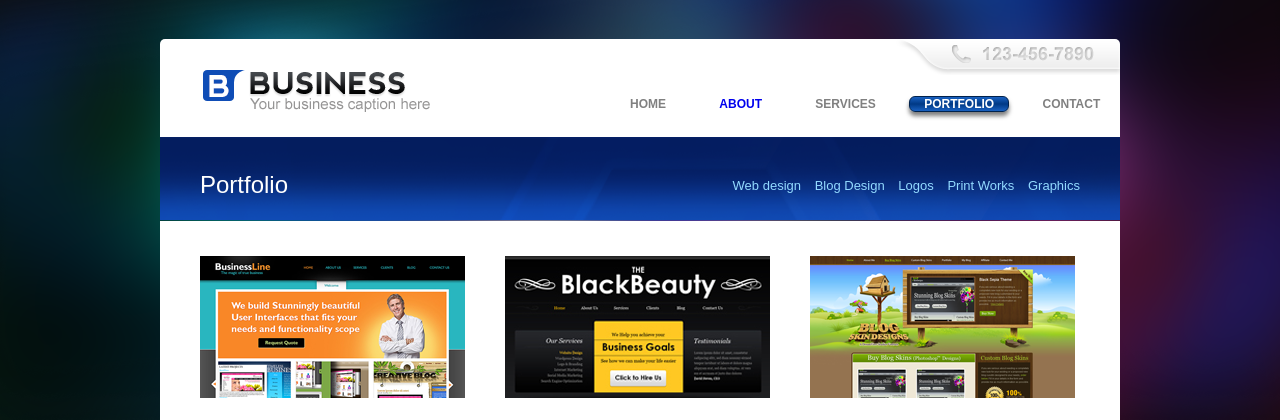
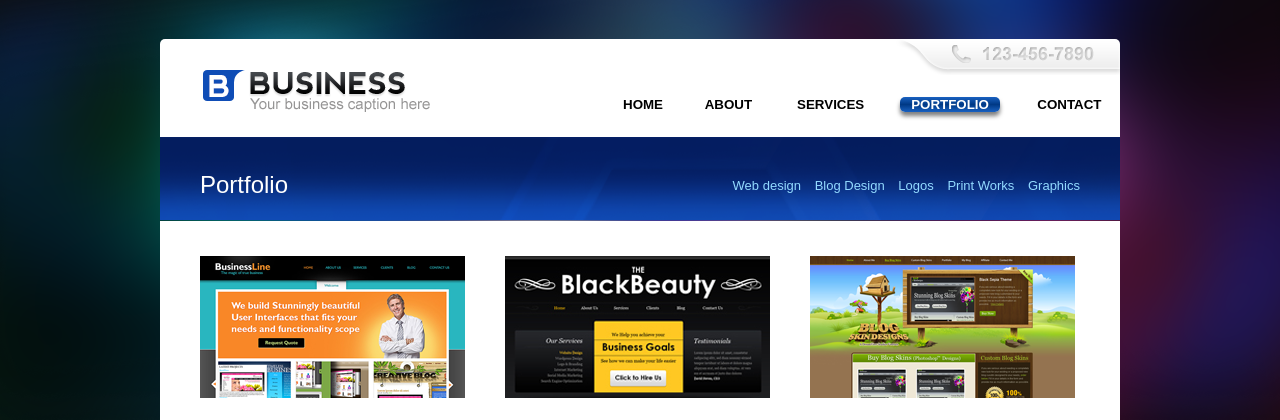
Before and after one commit to maks2020/test1, a PHP site: page /portfolio.html in a window 1280 px wide. Shown: the top 420 px of the page. Run offline with PHP 8.4, Linux system fonts and the light colour scheme.

Commit message:
change design button of menu header

```diff
--- a/site/about_us.css
+++ b/site/about_us.css
@@ -10,7 +10,7 @@
 	float: right;
 }
 
-#nav li:first-child {
+/*#nav li:first-child {
 	margin-right: 40px;
 }
 
@@ -24,4 +24,4 @@
 
 #nav li:nth-child(4) {
 	margin-right: 46px;
-}
+}*/
--- a/site/header.css
+++ b/site/header.css
@@ -23,14 +23,14 @@
 }
 
 #nav {
-	width: 490px;
+	width: 510px;
 	text-align: left;
 	padding-top: 12px;
 	float: right;
 }
 
 #nav li {
-	margin-right: 50px;
+	margin-right: 16px;
 	font-weight: bold;
 	color: #808080;
 	display: inline-block;
@@ -40,13 +40,11 @@
 	margin-right: 0px;
 }
 
-#button_nav_header {
-	width: 66px;
-	font-size: 12px;
+#button_nav_header_active {
 	font-weight: bold;
 	color: #ffffff;
-	border: 1px solid #01224c;
-	border-radius: 6px;
+	border: none; /*1px solid #1961c1; /*#01224c;*/
+	border-radius: 5px;
 	background: #1961c1; /* For browsers that do not support gradients */
 	background: -webkit-linear-gradient(#1961c1, #003985, #1961c1); /* For Safari 5.1 to 6.0 */
 	background: -o-linear-gradient(#1961c1, #003985, #1961c1); /* For Opera 11.1 to 12.0 */
@@ -54,6 +52,37 @@
 	background: linear-gradient(#1961c1, #003985, #1961c1); /* Standard syntax */
 	box-shadow: 0 4px 4px 0 rgba(0,0,0,0.5);
 }
+
+.button_nav_header_hidden {
+	font-weight: bold;
+	border: 1px solid #ffffff;
+	border-radius: 5px;
+	background: none;
+	-webkit-transition-duration: 0.7s; /* Safari */
+    transition-duration: 0.7s;
+}
+
+.button_nav_header_hidden:hover {
+	font-weight: bold;
+	color: #ffffff;
+	border: none;
+	border-radius: 5px;
+	background: #1961c1; /* For browsers that do not support gradients */
+	background: -webkit-linear-gradient(#1961c1, #003985, #1961c1); /* For Safari 5.1 to 6.0 */
+	background: -o-linear-gradient(#1961c1, #003985, #1961c1); /* For Opera 11.1 to 12.0 */
+	background: -moz-linear-gradient(#1961c1, #003985, #1961c1); /* For Firefox 3.6 to 15 */
+	background: linear-gradient(#1961c1, #003985, #1961c1); /* Standard syntax */
+	box-shadow: 0 4px 4px 0 rgba(0,0,0,0.5);
+}
+
+.width_66 {
+	width: 66px;
+}
+
+.width_100 {
+	width: 100px;
+}
+
 
 #panel {
 	text-align: left;
--- a/site/portfolio.css
+++ b/site/portfolio.css
@@ -69,10 +69,11 @@
 	color: red;
 }
 
-#button_nav_header {
+/*#button_nav_header_active {
 	width: 100px;
 }
 
 #nav li:nth-child(3), #nav li:nth-child(4) {
-	margin-right: 30px;
+	margin-right: 13px;
 }
+*/
--- a/site/portfolio.html
+++ b/site/portfolio.html
@@ -29,11 +29,11 @@
 
 				<div id="nav">
 					<ul>
-						<li>HOME</li>
-						<li><a href="./aboutus.html">ABOUT</a></li>
-						<li>SERVICES</li>
-						<li><button id="button_nav_header">PORTFOLIO</button></li>
-						<li>CONTACT</li>
+						<li><button class="button_nav_header_hidden width_66">HOME</button></li>
+						<li><a href="aboutus.html"><button class="button_nav_header_hidden width_66">ABOUT</button></a></li>
+						<li><button class="button_nav_header_hidden width_100 width_100">SERVICES</button></li>
+						<li><button id="button_nav_header_active" class="width_100">PORTFOLIO</button></li>
+						<li><button class="button_nav_header_hidden width_100">CONTACT</button></li>
 					</ul>
 				</div> <!--end nav-->
 
```
Also changed, not shown: site/aboutus.html (+5 -5 lines).
